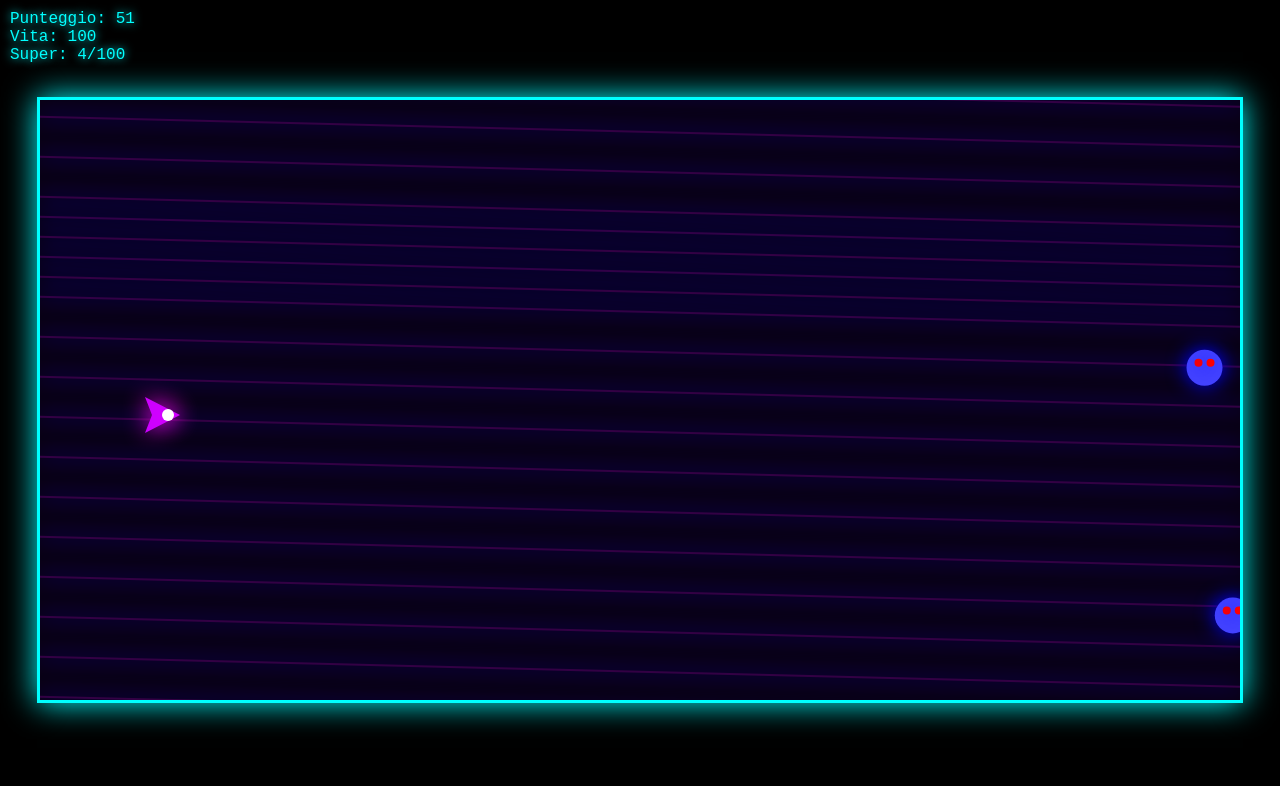
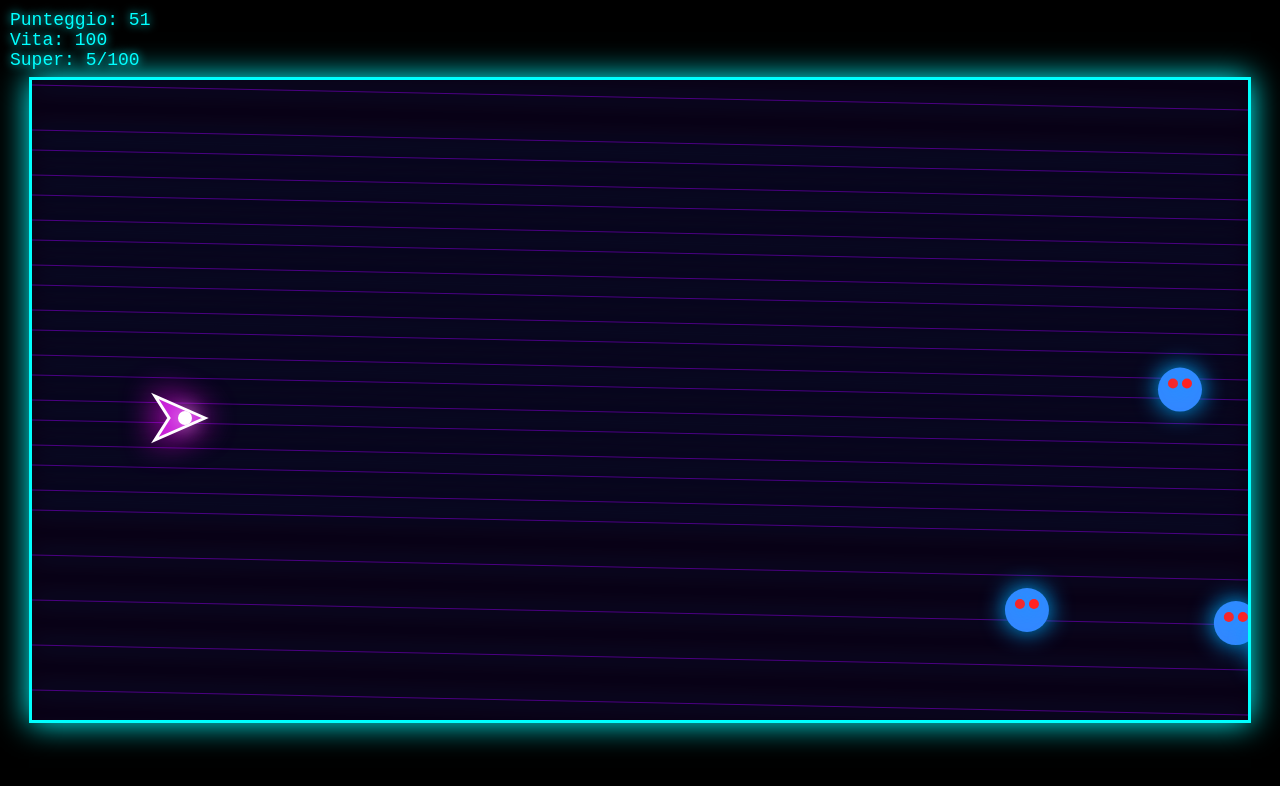
Before and after one commit to Alonsyy21/Escape-from-zombies, a plain HTML site: page index.html in a window 1280 px wide. Drawn offline with Linux system fonts and the light colour scheme; animation ran at ten frames a second.

Commit message:
Update index.html

```diff
--- a/index.html
+++ b/index.html
@@ -29,17 +29,7 @@
             color: #0ff;
             text-shadow: 0 0 10px #0ff;
             pointer-events: none;
-        }
-        #gameOver {
-            position: absolute;
-            top: 50%;
-            left: 50%;
-            transform: translate(-50%, -50%);
-            color: #f00;
-            font-size: 50px;
-            text-shadow: 0 0 20px #f00;
-            display: none;
-            text-align: center;
+            font-size: 18px;
         }
     </style>
 </head>
@@ -50,321 +40,221 @@
         <div>Vita: <span id="health">100</span></div>
         <div>Super: <span id="super">0</span>/100</div>
     </div>
-    <div id="gameOver">
-        GAME OVER<br>
-        <span style="font-size:24px">Punteggio: <span id="finalScore">0</span></span><br><br>
-        <span style="font-size:20px">Premi R per ricominciare</span>
-    </div>
 
     <script>
         const canvas = document.getElementById('game');
         const ctx = canvas.getContext('2d');
-        let score = 0;
-        let health = 100;
-        let superCharge = 0;
-        let gameRunning = true;
+        let score = 0, health = 100, superCharge = 0, gameRunning = true;
 
-        // Responsive
         function resizeCanvas() {
-            canvas.width = Math.min(window.innerWidth * 0.95, 1200);
-            canvas.height = Math.min(window.innerHeight * 0.85, 600);
+            canvas.width = Math.min(window.innerWidth * 0.95, 1280);
+            canvas.height = Math.min(window.innerHeight * 0.85, 640);
         }
         window.addEventListener('resize', resizeCanvas);
         resizeCanvas();
 
-        // Giocatore: Freccetta viola
-        let player = {
-            x: 100,
-            y: canvas.height / 2,
-            width: 40,
-            height: 30,
-            speed: 6
-        };
+        let player = { x: 120, y: canvas.height / 2, width: 50, height: 36, speed: 7 };
+        let keys = {}, bullets = [], superBullets = [], enemies = [], particles = [];
 
-        let keys = {};
-        let bullets = [];
-        let superBullets = [];
-        let enemies = [];
-        let particles = [];
-        let scrollSpeed = 4;
-
-        // Controlli
-        window.addEventListener('keydown', e => {
-            keys[e.key.toLowerCase()] = true;
-            if ((e.key === 'r' || e.key === 'R') && !gameRunning) resetGame();
-        });
+        window.addEventListener('keydown', e => { keys[e.key.toLowerCase()] = true; if ((e.key === 'r' || e.key === 'R') && !gameRunning) resetGame(); });
         window.addEventListener('keyup', e => keys[e.key.toLowerCase()] = false);
-
-        // Mouse per sparare
-        canvas.addEventListener('click', shoot);
-        canvas.addEventListener('contextmenu', e => {
-            e.preventDefault();
-            if (superCharge >= 100) launchSuperAttack();
-        });
+        canvas.addEventListener('click', () => { if(gameRunning) shoot(); });
+        canvas.addEventListener('contextmenu', e => { e.preventDefault(); if(superCharge >= 100) launchSuperAttack(); });
 
         function shoot() {
-            if (!gameRunning) return;
-            bullets.push({
-                x: player.x + player.width,
-                y: player.y + player.height / 2,
-                speed: 18,
-                color: '#0ff'
-            });
+            bullets.push({ x: player.x + 45, y: player.y + 18, speed: 20 });
         }
 
         function launchSuperAttack() {
             if (superCharge < 100) return;
             superCharge = 0;
-
-            // Onda di energia viola
-            for (let i = 0; i < 12; i++) {
+            for (let i = -5; i <= 5; i++) {
                 superBullets.push({
-                    x: player.x + player.width,
-                    y: player.y + player.height / 2 + (i-6)*15,
-                    speed: 15,
-                    angle: (i-6) * 8
-                });
-            }
-
-            // Particelle esplosive
-            for (let i = 0; i < 40; i++) {
-                particles.push({
-                    x: player.x + 20,
-                    y: player.y + 15,
-                    vx: Math.random() * 8 - 4,
-                    vy: Math.random() * 8 - 4,
-                    life: 30,
-                    color: '#f0f'
+                    x: player.x + 45,
+                    y: player.y + 18 + i*12,
+                    speed: 16,
+                    angle: i * 6
                 });
             }
         }
 
         class Enemy {
             constructor() {
-                this.x = canvas.width + Math.random() * 200;
-                this.y = Math.random() * (canvas.height - 40) + 20;
-                this.size = 18;
-                this.speed = 2.5 + Math.random() * 1.5;
+                this.x = canvas.width + 100;
+                this.y = Math.random() * (canvas.height - 60) + 30;
+                this.size = 22;
+                this.speed = 2.8 + Math.random() * 1.2;
                 this.health = 3;
             }
         }
 
         function createExplosion(x, y, color = '#0ff') {
-            for (let i = 0; i < 25; i++) {
+            for (let i = 0; i < 28; i++) {
                 particles.push({
-                    x: x,
-                    y: y,
-                    vx: Math.random() * 10 - 5,
-                    vy: Math.random() * 10 - 5,
-                    life: 25 + Math.random() * 15,
-                    color: color
+                    x, y,
+                    vx: Math.random()*10-5,
+                    vy: Math.random()*10-5,
+                    life: 28,
+                    color
                 });
             }
         }
 
         function resetGame() {
-            score = 0;
-            health = 100;
-            superCharge = 0;
-            bullets = [];
-            superBullets = [];
-            enemies = [];
-            particles = [];
+            score = 0; health = 100; superCharge = 0;
+            bullets = []; superBullets = []; enemies = []; particles = [];
             player.y = canvas.height / 2;
             gameRunning = true;
-            document.getElementById('gameOver').style.display = 'none';
         }
 
         function update() {
             if (!gameRunning) return;
 
-            // Movimento giocatore (solo su/giù, il gioco scorre automaticamente)
             if (keys['arrowup'] || keys['w']) player.y -= player.speed;
             if (keys['arrowdown'] || keys['s']) player.y += player.speed;
-            if (keys['arrowleft'] || keys['a']) player.x -= player.speed * 0.7;
-            if (keys['arrowright'] || keys['d']) player.x += player.speed * 0.7;
+            if (keys['arrowleft'] || keys['a']) player.x -= player.speed * 0.6;
+            if (keys['arrowright'] || keys['d']) player.x += player.speed * 0.6;
 
-            // Limiti schermo
-            player.x = Math.max(30, Math.min(canvas.width - 80, player.x));
-            player.y = Math.max(20, Math.min(canvas.height - 40, player.y));
+            player.x = Math.max(40, Math.min(canvas.width * 0.4, player.x));
+            player.y = Math.max(25, Math.min(canvas.height - 45, player.y));
 
-            // Auto-scroll (sensazione di avanzamento)
             score += 1;
 
             // Spawn nemici
-            if (Math.random() < 0.04 + score/8000) {
-                enemies.push(new Enemy());
+            if (Math.random() < 0.055 + score/10000) enemies.push(new Enemy());
+
+            // Proiettili
+            for (let i = bullets.length-1; i >= 0; i--) {
+                bullets[i].x += bullets[i].speed;
+                if (bullets[i].x > canvas.width + 50) bullets.splice(i,1);
             }
 
-            // Aggiorna proiettili normali
-            for (let i = bullets.length - 1; i >= 0; i--) {
-                let b = bullets[i];
-                b.x += b.speed;
-                if (b.x > canvas.width + 50) bullets.splice(i, 1);
+            for (let i = superBullets.length-1; i >= 0; i--) {
+                let b = superBullets[i];
+                b.x += b.speed * Math.cos(b.angle * Math.PI/180);
+                b.y += b.speed * Math.sin(b.angle * Math.PI/180);
+                if (b.x > canvas.width + 100) superBullets.splice(i,1);
             }
 
-            // Aggiorna super proiettili
-            for (let i = superBullets.length - 1; i >= 0; i--) {
-                let b = superBullets[i];
-                b.x += b.speed * Math.cos(b.angle * Math.PI / 180);
-                b.y += b.speed * Math.sin(b.angle * Math.PI / 180);
-                if (b.x > canvas.width + 100) superBullets.splice(i, 1);
-            }
+            // Nemici
+            for (let i = enemies.length-1; i >= 0; i--) {
+                let e = enemies[i];
+                e.x -= e.speed + 3.5;
 
-            // Aggiorna nemici
-            for (let i = enemies.length - 1; i >= 0; i--) {
-                let e = enemies[i];
-                e.x -= e.speed + scrollSpeed * 0.3;
-
-                // Collisione con giocatore
-                if (Math.hypot(e.x - player.x, e.y - player.y) < 35) {
-                    health -= 25;
+                if (Math.hypot(e.x - player.x -25, e.y - player.y -18) < 40) {
+                    health -= 22;
                     createExplosion(e.x, e.y, '#f00');
-                    enemies.splice(i, 1);
-                    if (health <= 0) {
-                        health = 0;
-                        gameRunning = false;
-                        document.getElementById('finalScore').textContent = score;
-                        document.getElementById('gameOver').style.display = 'block';
-                    }
+                    enemies.splice(i,1);
+                    if (health <= 0) gameRunning = false;
                     continue;
                 }
 
-                if (e.x < -50) {
-                    enemies.splice(i, 1);
-                    continue;
-                }
-
-                // Collisione proiettili normali
-                for (let j = bullets.length - 1; j >= 0; j--) {
-                    let b = bullets[j];
-                    if (Math.hypot(b.x - e.x, b.y - e.y) < e.size) {
+                // Collisioni proiettili
+                for (let j = bullets.length-1; j >= 0; j--) {
+                    if (Math.hypot(bullets[j].x - e.x, bullets[j].y - e.y) < e.size) {
                         e.health--;
-                        bullets.splice(j, 1);
-                        createExplosion(b.x, b.y);
+                        bullets.splice(j,1);
                         if (e.health <= 0) {
-                            score += 100;
-                            superCharge = Math.min(100, superCharge + 18);
+                            score += 120;
+                            superCharge = Math.min(100, superCharge + 22);
                             createExplosion(e.x, e.y, '#f0f');
-                            enemies.splice(i, 1);
+                            enemies.splice(i,1);
                         }
                         break;
                     }
                 }
-
-                // Collisione super proiettili
-                for (let j = superBullets.length - 1; j >= 0; j--) {
-                    let b = superBullets[j];
-                    if (Math.hypot(b.x - e.x, b.y - e.y) < e.size + 8) {
-                        e.health -= 2;
-                        if (e.health <= 0) {
-                            score += 150;
-                            superCharge = Math.min(100, superCharge + 12);
-                            createExplosion(e.x, e.y, '#f0f');
-                            enemies.splice(i, 1);
-                        }
-                    }
-                }
             }
 
-            // Aggiorna particelle
-            for (let i = particles.length - 1; i >= 0; i--) {
+            // Particelle
+            for (let i = particles.length-1; i >= 0; i--) {
                 let p = particles[i];
-                p.x += p.vx;
-                p.y += p.vy;
-                p.life--;
-                p.vx *= 0.96;
-                p.vy *= 0.96;
-                if (p.life <= 0) particles.splice(i, 1);
+                p.x += p.vx; p.y += p.vy;
+                p.life--; p.vx *= 0.95; p.vy *= 0.95;
+                if (p.life <= 0) particles.splice(i,1);
             }
 
-            // Ricarica super lenta
-            if (superCharge < 100) superCharge += 0.08;
+            if (superCharge < 100) superCharge += 0.1;
         }
 
         function draw() {
-            // Sfondo scuro con linee di movimento
             ctx.fillStyle = '#0a0015';
             ctx.fillRect(0, 0, canvas.width, canvas.height);
 
-            // Linee di velocità
-            ctx.strokeStyle = '#330044';
-            ctx.lineWidth = 2;
-            for (let i = 0; i < 20; i++) {
-                let y = (Date.now() / 30 + i * 40) % (canvas.height + 100) - 50;
+            // Linee di movimento
+            ctx.strokeStyle = '#4b0082';
+            for (let i = 0; i < 25; i++) {
+                let y = (Date.now()/25 + i*45) % (canvas.height + 100) - 50;
                 ctx.beginPath();
                 ctx.moveTo(0, y);
-                ctx.lineTo(canvas.width, y + 30);
+                ctx.lineTo(canvas.width, y + 25);
                 ctx.stroke();
             }
 
-            // Disegna giocatore (freccetta viola)
+            // === FRECCETTA VIOLA MIGLIORATA ===
             ctx.save();
-            ctx.translate(player.x + 20, player.y + 15);
-            ctx.fillStyle = '#c0f';
-            ctx.shadowBlur = 25;
-            ctx.shadowColor = '#f0f';
+            ctx.translate(player.x + 25, player.y + 18);
+            ctx.shadowBlur = 35;
+            ctx.shadowColor = '#ff00ff';
 
-            // Freccia
+            // Corpo freccia
+            ctx.fillStyle = '#c026d3';
             ctx.beginPath();
-            ctx.moveTo(20, 0);
-            ctx.lineTo(-15, -18);
-            ctx.lineTo(-8, 0);
-            ctx.lineTo(-15, 18);
+            ctx.moveTo(28, 0);           // punta
+            ctx.lineTo(-22, -22);        // ala sinistra
+            ctx.lineTo(-8, 0);           // rientro
+            ctx.lineTo(-22, 22);         // ala destra
             ctx.closePath();
             ctx.fill();
 
-            // Glow interno
-            ctx.fillStyle = '#fff';
+            // Bordo luminoso
+            ctx.strokeStyle = '#ffffff';
+            ctx.lineWidth = 3;
+            ctx.stroke();
+
+            // Glow centrale
+            ctx.fillStyle = '#ffffff';
+            ctx.shadowBlur = 20;
+            ctx.shadowColor = '#fff';
             ctx.beginPath();
-            ctx.arc(8, 0, 6, 0, Math.PI * 2);
+            ctx.arc(8, 0, 7, 0, Math.PI*2);
             ctx.fill();
+
             ctx.restore();
 
             // Proiettili normali
-            ctx.fillStyle = '#0ff';
-            for (let b of bullets) {
-                ctx.shadowBlur = 15;
-                ctx.shadowColor = '#0ff';
-                ctx.fillRect(b.x, b.y - 3, 22, 6);
-            }
+            ctx.shadowBlur = 20;
+            ctx.shadowColor = '#00ffff';
+            ctx.fillStyle = '#00ffff';
+            for (let b of bullets) ctx.fillRect(b.x, b.y-4, 26, 8);
 
-            // Super proiettili (energia viola)
-            for (let b of superBullets) {
-                ctx.shadowBlur = 30;
-                ctx.shadowColor = '#f0f';
-                ctx.fillStyle = '#f0f';
-                ctx.fillRect(b.x, b.y - 5, 28, 10);
-            }
+            // Super proiettili
+            ctx.shadowBlur = 35;
+            ctx.shadowColor = '#ff00ff';
+            ctx.fillStyle = '#ff00ff';
+            for (let b of superBullets) ctx.fillRect(b.x, b.y-6, 32, 12);
 
-            // Nemici (punti blu - zombie)
+            // Zombie blu
             for (let e of enemies) {
-                ctx.shadowBlur = 20;
-                ctx.shadowColor = '#00f';
-                ctx.fillStyle = '#44f';
+                ctx.shadowBlur = 25;
+                ctx.shadowColor = '#00aaff';
+                ctx.fillStyle = '#3388ff';
                 ctx.beginPath();
-                ctx.arc(e.x, e.y, e.size, 0, Math.PI * 2);
+                ctx.arc(e.x, e.y, e.size, 0, Math.PI*2);
                 ctx.fill();
 
-                // Occhi zombie
-                ctx.fillStyle = '#f00';
-                ctx.beginPath();
-                ctx.arc(e.x - 6, e.y - 5, 4, 0, Math.PI * 2);
-                ctx.fill();
-                ctx.beginPath();
-                ctx.arc(e.x + 6, e.y - 5, 4, 0, Math.PI * 2);
-                ctx.fill();
+                ctx.fillStyle = '#ff2222';
+                ctx.beginPath(); ctx.arc(e.x-7, e.y-6, 5, 0, Math.PI*2); ctx.fill();
+                ctx.beginPath(); ctx.arc(e.x+7, e.y-6, 5, 0, Math.PI*2); ctx.fill();
             }
 
             // Particelle
             for (let p of particles) {
-                ctx.globalAlpha = p.life / 30;
+                ctx.globalAlpha = p.life / 25;
                 ctx.fillStyle = p.color;
-                ctx.fillRect(p.x, p.y, 6, 6);
+                ctx.fillRect(p.x, p.y, 7, 7);
             }
             ctx.globalAlpha = 1;
 
-            // UI in-game
             document.getElementById('score').textContent = score;
             document.getElementById('health').textContent = Math.floor(health);
             document.getElementById('super').textContent = Math.floor(superCharge);
@@ -376,9 +266,6 @@
             requestAnimationFrame(gameLoop);
         }
 
-        // Istruzioni iniziali
-        console.log("%cPURPLE ARROW - Zombie Dash avviato!\nWASD / Frecce: Muoviti\nClick sinistro: Spara\nClick destro: SUPER ATTACCO (quando carica)", "color:#c0f; font-size:16px");
-
         resetGame();
         gameLoop();
     </script>
```
